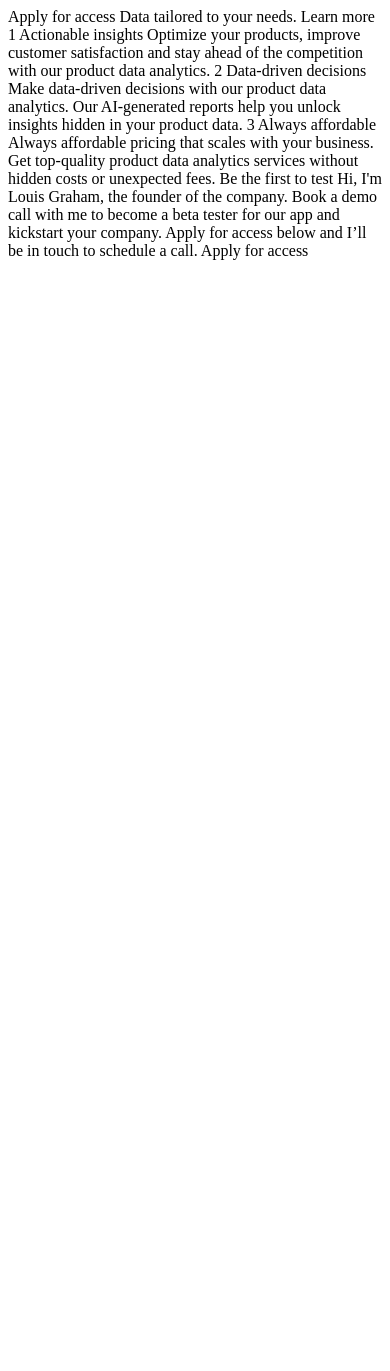
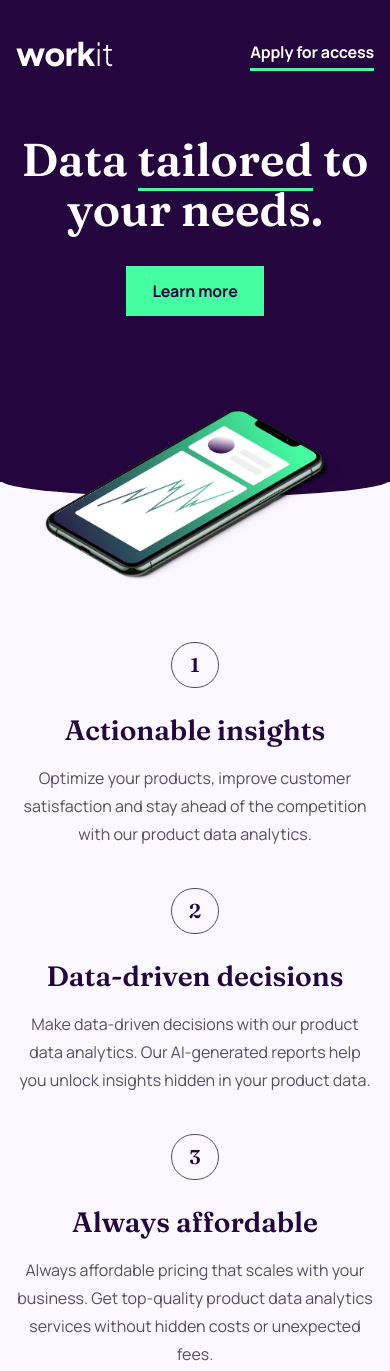
Before and after one commit to NDK1195/workit-landing-page, a website: page index.html in a window 390 px wide. Shown: the top 1371 px of the page. Before the commit the page ends 844 px from the top, so only its background shows below. Drawn offline with Linux system fonts and the light colour scheme.

Commit message:
finish header and description section for mobile

```diff
--- a/index.html
+++ b/index.html
@@ -13,17 +13,91 @@
     <link rel="stylesheet" href="./src/output.css" />
     <title>Frontend Mentor | Workit landing page</title>
   </head>
-  <body>
-    Apply for access Data tailored to your needs. Learn more 1 Actionable
-    insights Optimize your products, improve customer satisfaction and stay
-    ahead of the competition with our product data analytics. 2 Data-driven
-    decisions Make data-driven decisions with our product data analytics. Our
-    AI-generated reports help you unlock insights hidden in your product data. 3
-    Always affordable Always affordable pricing that scales with your business.
-    Get top-quality product data analytics services without hidden costs or
-    unexpected fees. Be the first to test Hi, I'm Louis Graham, the founder of
-    the company. Book a demo call with me to become a beta tester for our app
-    and kickstart your company. Apply for access below and I’ll be in touch to
-    schedule a call. Apply for access
+  <body class="bg-ghost-white">
+    <header
+      class="bg-dark-purple px-4 pt-9 text-center text-white min-h-[481.707px] max-h-[730px] relative curved z10"
+    >
+      <nav class="flex items-center justify-between mb-16">
+        <h1 class=""><img src="./images/logo-light.svg" alt="logo" /></h1>
+        <a
+          href="#"
+          class="font-manrope text-base font-bold leading-8 tracking-[-0.16px] border-b-[3px] border-eucaplyptus hover:text-eucaplyptus transition-colors"
+          >Apply for access</a
+        >
+      </nav>
+      <h2 class="font-fraunces text-[46px] font-semibold leading-[50px] mb-10">
+        Data
+        <span class="border-b-[3px] border-eucaplyptus pb[-1px]">tailored</span>
+        to your needs.
+      </h2>
+      <a
+        href="#"
+        class="px-6 py-3 bg-eucaplyptus text-dark-purple text-base leading-8 tracking-[-0.16px] font-bold font-manrope border-2 border-eucaplyptus hover:text-eucaplyptus hover:bg-dark-purple transition-all"
+        >Learn more</a
+      >
+      <img
+        src="./images/image-hero.webp"
+        alt="image hero"
+        class="max-w-[298.305px] absolute top-[410px] left-1/2 -translate-x-1/2 z-20"
+      />
+    </header>
+
+    <main class="px-4">
+      <section
+        class="pt-40 pb-[72px] relative curved flex flex-col items-center gap-10 text-dark-purple text-center font-fraunces"
+      >
+        <div class="flex flex-col items-center">
+          <p
+            class="border-[1px] border-davys-grey rounded-[30.5px] w-12 h-[46px] flex items-center justify-center mb-6 text-xl font-semibold leading-9"
+          >
+            1
+          </p>
+          <h3 class="text-[28px] font-semibold leading-9 mb-4">
+            Actionable insights
+          </h3>
+          <p class="text-davys-grey font-manrope text-base leading-7">
+            Optimize your products, improve customer satisfaction and stay ahead
+            of the competition with our product data analytics.
+          </p>
+        </div>
+        <!-- one description -->
+        <div class="flex flex-col items-center">
+          <p
+            class="border-[1px] border-davys-grey rounded-[30.5px] w-12 h-[46px] flex items-center justify-center mb-6 text-xl font-semibold leading-9"
+          >
+            2
+          </p>
+          <h3 class="text-[28px] font-semibold leading-9 mb-4">
+            Data-driven decisions
+          </h3>
+          <p class="text-davys-grey font-manrope text-base leading-7">
+            Make data-driven decisions with our product data analytics. Our
+            AI-generated reports help you unlock insights hidden in your product
+            data.
+          </p>
+        </div>
+        <!-- one description -->
+        <div class="flex flex-col items-center">
+          <p
+            class="border-[1px] border-davys-grey rounded-[30.5px] w-12 h-[46px] flex items-center justify-center mb-6 text-xl font-semibold leading-9"
+          >
+            3
+          </p>
+          <h3 class="text-[28px] font-semibold leading-9 mb-4">
+            Always affordable
+          </h3>
+          <p class="text-davys-grey font-manrope text-base leading-7">
+            Always affordable pricing that scales with your business. Get
+            top-quality product data analytics services without hidden costs or
+            unexpected fees.
+          </p>
+        </div>
+        <!-- one description -->
+      </section>
+      Be the first to test Hi, I'm Louis Graham, the founder of the company.
+      Book a demo call with me to become a beta tester for our app and kickstart
+      your company. Apply for access below and I’ll be in touch to schedule a
+      call. Apply for access
+    </main>
   </body>
 </html>
--- a/src/input.css
+++ b/src/input.css
@@ -1,5 +1,11 @@
-@import url('https://fonts.googleapis.com/css2?family=Fraunces:ital,opsz,wght,SOFT,WONK@0,9..144,100..900,50,1;1,9..144,100..900,50,1&family=Manrope:wght@200..800&display=swap');
+@import url('https://fonts.googleapis.com/css2?family=Fraunces:ital,opsz,wght,SOFT,WONK@0,9..144,100..900,0..100,0..1;1,9..144,100..900,0..100,0..1&family=Manrope:wght@200..800&display=swap');
 
 @tailwind base;
 @tailwind components;
 @tailwind utilities;
+
+@layer base {
+  .curved {
+    @apply after:content-[''] after:absolute after:left-0 after:right-0 after:bottom-[-15px] after:bg-inherit after:h-[35px] after:rounded-[50%];
+  }
+}
```
Also changed, not shown: src/output.css.
